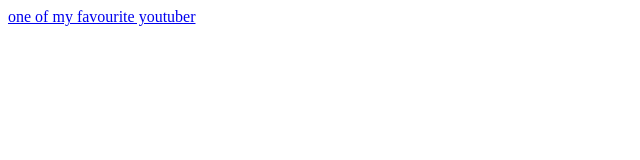
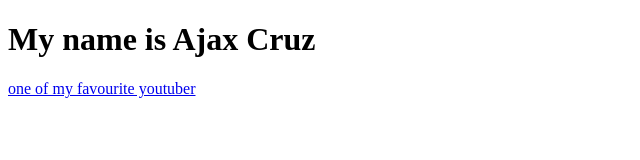
Before and after one commit to ajaxcruz/My, a plain HTML site: page index.html in a window 1280 px wide. Shown: the whole page, without its empty margins (0-640 px from the left). Drawn offline with Linux system fonts and the light colour scheme.

Commit message:
Add files via upload

```diff
--- a/index.html
+++ b/index.html
@@ -6,6 +6,10 @@
         </title>
     </head>
     <body>
+    <h1>
+        My name is Ajax Cruz
+    </h1>
+
     <a href="Bro Code.html"
     title="Bro Code">
 
```
